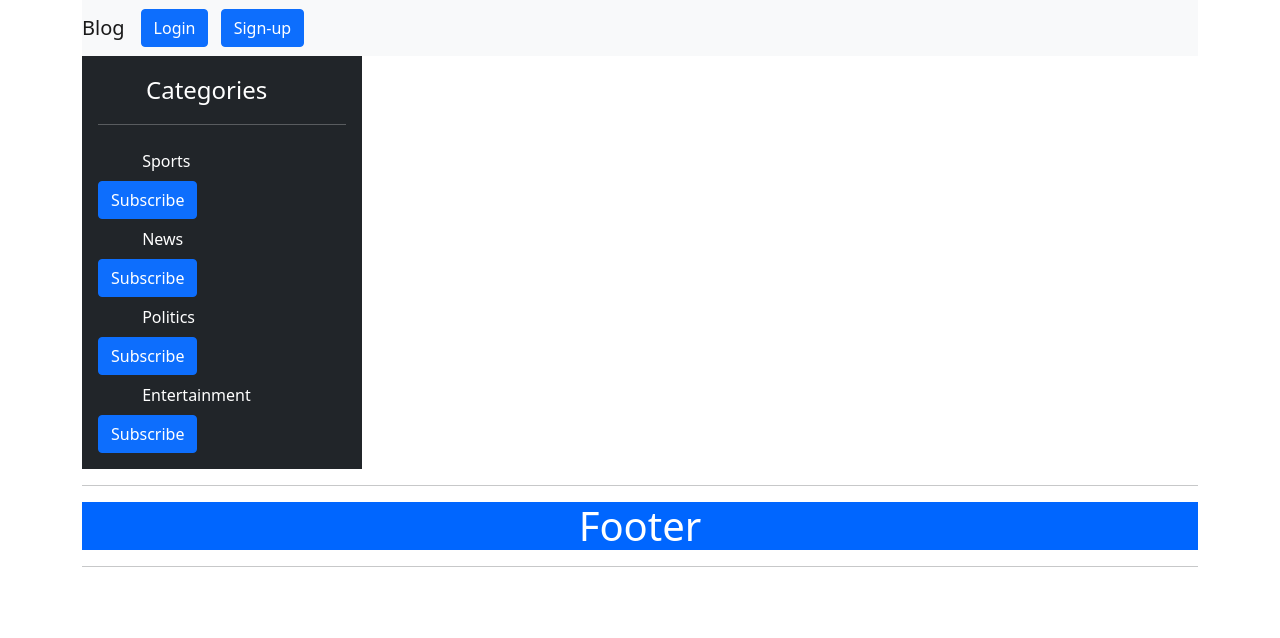
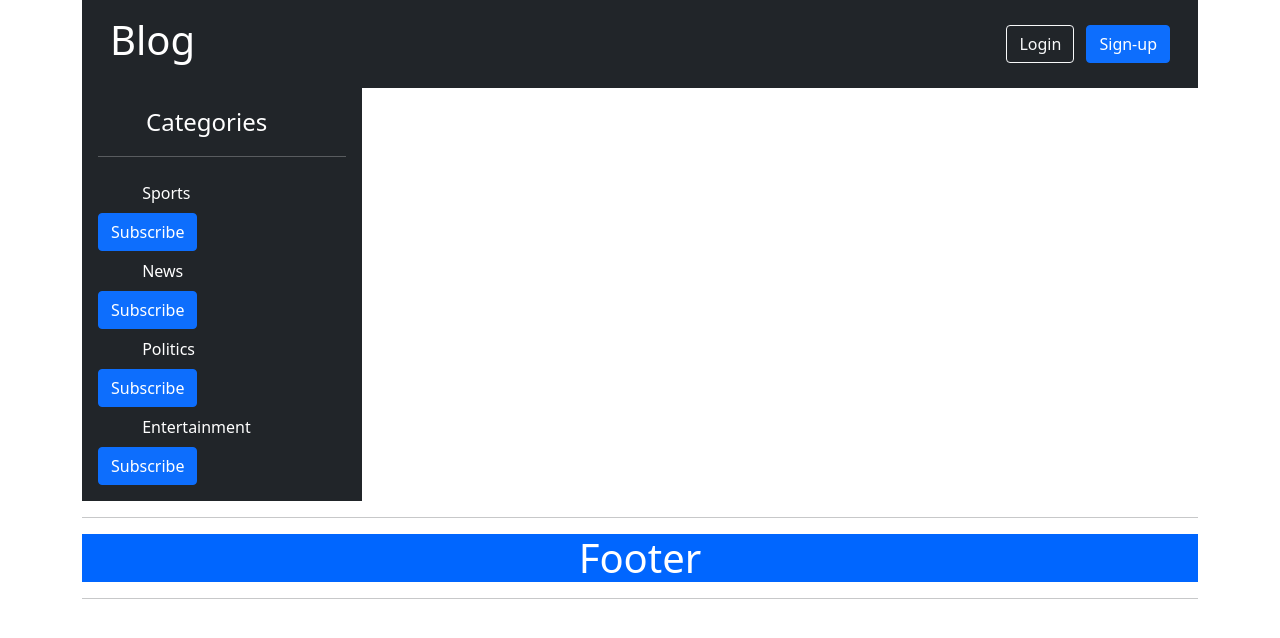
Before and after one commit to sandra-girgis/django_blog, a Django app: page /djapp/home/ in a window 1280 px wide. Shown: the top 638 px of the page. Run offline with Django 4.2, Linux system fonts and the light colour scheme.

Commit message:
update header

```diff
--- a/templates/djapp/header.html
+++ b/templates/djapp/header.html
@@ -1,20 +1,23 @@
-<nav class="navbar navbar-expand-lg navbar-light bg-light">
-    <a class="navbar-brand" href="#">Blog</a>
-    <button class="navbar-toggler" type="button" data-toggle="collapse" data-target="#navbarNavDropdown" aria-controls="navbarNavDropdown" aria-expanded="false" aria-label="Toggle navigation">
-      <span class="navbar-toggler-icon"></span>
-    </button>
-    <div class="collapse navbar-collapse" id="navbarNavDropdown">
-      <ul class="navbar-nav">
-        <!-- <li class="nav-item active">
-            <button type="button" class="btn btn-primary">Login</button>
-        </li> -->
+<header class="p-3 bg-dark text-white">
+    <div class="container">
+      <div class="d-flex flex-wrap align-items-center justify-content-center justify-content-lg-start">
+       <h1>Blog</h1>
+        <ul class="nav col-12 col-lg-auto me-lg-auto mb-2 justify-content-center mb-md-0">
+          <!-- <li><a href="#" class="nav-link px-2 text-secondary">Home</a></li>
+          <li><a href="#" class="nav-link px-2 text-white">Features</a></li>
+          <li><a href="#" class="nav-link px-2 text-white">Pricing</a></li>
+          <li><a href="#" class="nav-link px-2 text-white">FAQs</a></li>
+          <li><a href="#" class="nav-link px-2 text-white">About</a></li> -->
+        </ul>
+
+        <!-- <form class="col-12 col-lg-auto mb-3 mb-lg-0 me-lg-3">
+          <input type="search" class="form-control form-control-dark" placeholder="Search..." aria-label="Search">
+        </form> -->
+
         <div class="text-end">
-            <button type="button" class="btn btn- btn-primary me-2">Login</button>
-            <button type="button" class="btn  btn-primary">Sign-up</button>
-          </div>
-        <!-- <li class="nav-item">
-            <button type="button" class="btn btn-primary">Sign up</button>
-        </li> -->
-      </ul>
+          <button type="button" class="btn btn-outline-light me-2">Login</button>
+          <button type="button" class="btn btn-primary">Sign-up</button>
+        </div>
+      </div>
     </div>
-  </nav>
+  </header>
```
Also changed, not shown: templates/djapp/home.html (+0 -14 lines).
